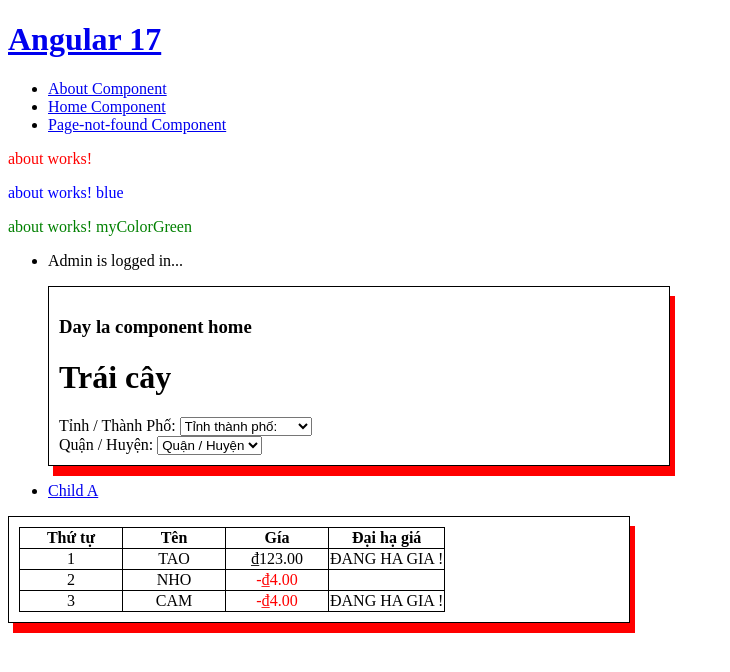
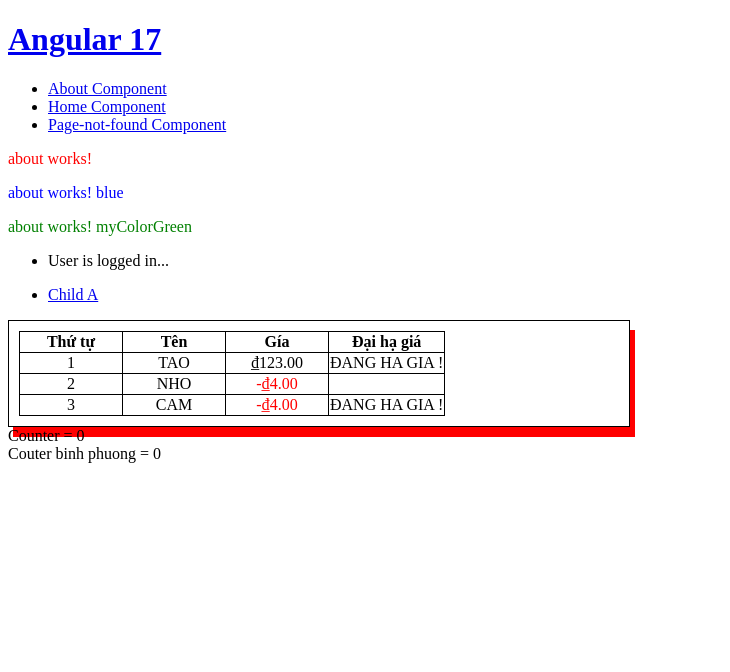
Before and after one commit to DucCoderXTND/Learn-Angular, an Angular app: page /about/child-a in a window 1280 px wide. Shown: the top 672 px of the page, without its empty margins (0-730 px from the left). Built offline with nearby package versions, Linux system fonts and the light colour scheme.

Commit message:
Định nghĩa và cách dùng Service

```diff
--- /dev/null
+++ b/src/app/Service/common.service.ts
@@ -0,0 +1,25 @@
+import { Injectable } from '@angular/core';
+
+@Injectable({
+  providedIn: 'root',
+})
+//-tạo mới 1 service: ng generate service Service/Common
+//-service là một "cửa hàng" chứa các chức năng, dịch vụ, hoặc dữ liệu mà các phần khác của ứng dụng có thể sử dụng
+//-service dùng để gọi web api get cái json
+//-Để sử dụng một service trong một component hoặc module, bạn cần "inject" service
+//bằng cách khai báo nó trong constructor của thành phần đó: constructor(private myService: MyService) { }
+export class CommonService {
+  // private counter = 0;
+  public counter = 0;
+  constructor() {}
+  public BinhPhuong(n: number): number {
+    return n * n;
+  }
+  //get set counter khi counter đóng private
+  public getCounter(): number {
+    return this.counter;
+  }
+  public setCounter(n: number): void {
+    this.counter = n;
+  }
+}
--- a/src/app/about/about.component.html
+++ b/src/app/about/about.component.html
@@ -6,6 +6,8 @@
   <li *ngSwitchCase="'user'">
     <p>User is logged in...</p>
   </li>
+
+  <!-- Login admin sẽ hiện app-home -->
   <li *ngSwitchCase="'admin'">
     <p>Admin is logged in...</p>
     <app-home></app-home>
@@ -21,3 +23,6 @@
   </ul>
 </nav>
 <router-outlet></router-outlet>
+<span>Counter = {{couter}}</span>
+<br>
+<span>Couter binh phuong = {{counterBinhPhuong}}</span>
--- a/src/app/about/about.component.ts
+++ b/src/app/about/about.component.ts
@@ -3,6 +3,7 @@
 import { RouterLink, RouterLinkActive, RouterOutlet } from '@angular/router';
 import { HomeComponent } from "../home/home.component";
 import { HighLightDirective } from '../Directives/high-light.directive';
+import { CommonService } from '../Service/common.service';
 @Component({
     selector: 'app-about',
     standalone: true,
@@ -13,7 +14,14 @@
 export class AboutComponent implements OnInit {
   public myColorBlue = 'blue';
   public myColorGreen = 'green';
-  public loginName = 'admin';
-  constructor() {}
-  ngOnInit(): void {}
+  public loginName = 'user';
+  public couter = 0;
+  public counterBinhPhuong = 0;
+  constructor(private common: CommonService) {}
+
+  ngOnInit(): void {
+    this.couter = this.common.counter;
+    this.counterBinhPhuong = this.common.BinhPhuong(this.couter);
+    this.common.counter++;
+  }
 }
--- a/src/app/home/home.component.html
+++ b/src/app/home/home.component.html
@@ -35,4 +35,8 @@
       {{ district }}
     </option>
   </select>
+  <br />
+  <span>Counter = {{ couter }}</span>
+  <br />
+  <span>Couter binh phuong = {{ counterBinhPhuong }}</span>
 </div>
--- a/src/app/home/home.component.ts
+++ b/src/app/home/home.component.ts
@@ -2,6 +2,7 @@
 import { CommonModule } from '@angular/common';
 import { FormsModule } from '@angular/forms';
 import { OnSalePipe } from '../on-sale.pipe';
+import { CommonService } from '../Service/common.service';
 @Component({
   selector: 'app-home',
   standalone: true,
@@ -53,9 +54,15 @@
       ],
     },
   ];
-  constructor() {}
+  public couter = 0;
+  public counterBinhPhuong = 0;
+  constructor(private common: CommonService) {}
   public ngOnInit(): void {
     console.log('Viet Nam data = ', this.vietNamData);
+    console.log("HomeComponent ngOninit =", this.common.getCounter());
+    this.couter = this.common.counter;
+    this.counterBinhPhuong = this.common.BinhPhuong(this.couter);
+    this.common.counter++;
   }
   public changeCity(event: any): void {
     const city = event.target.value;
```
Also changed, not shown: 1 other file (tests, documents, lock files or other folders).
